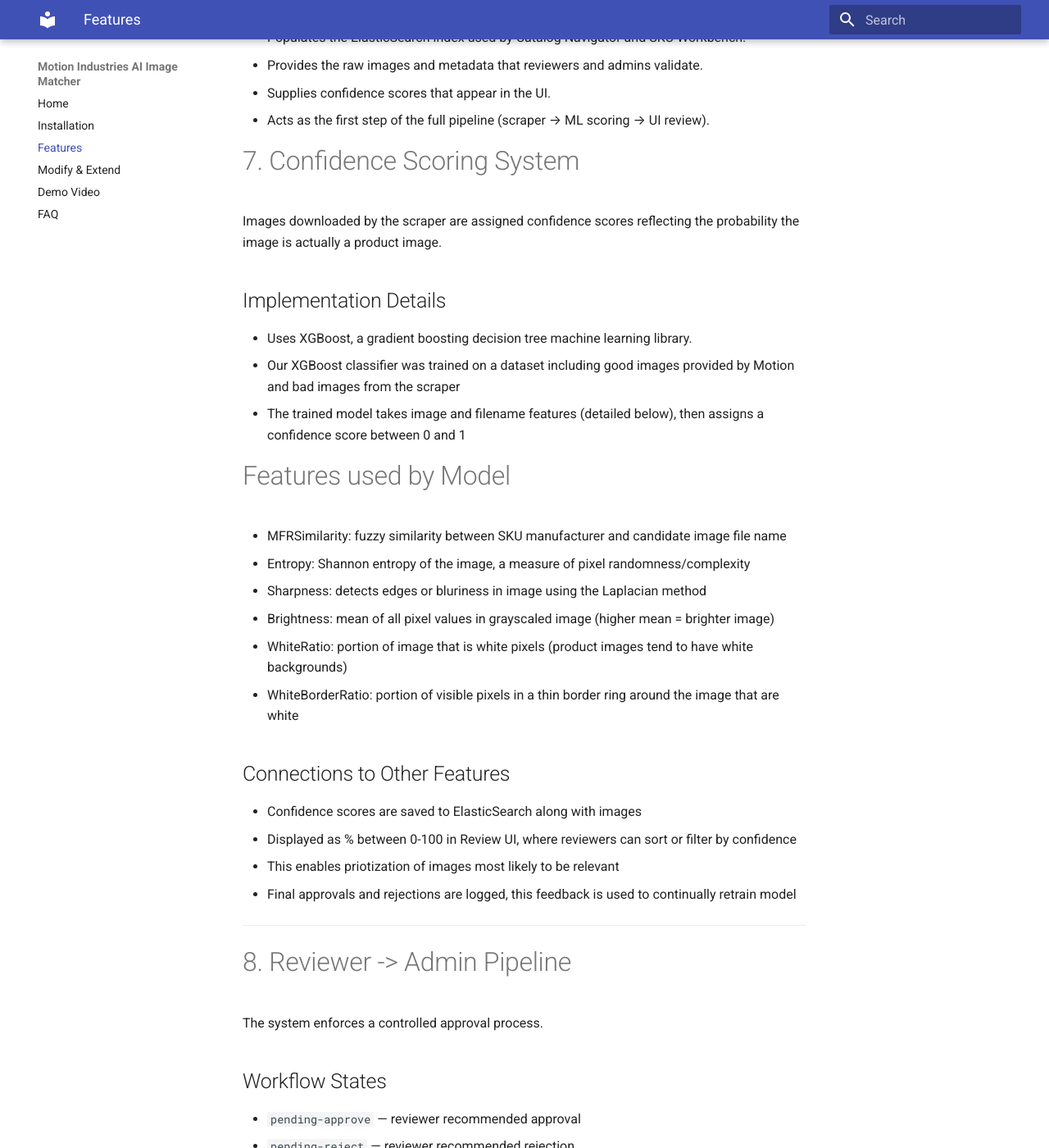
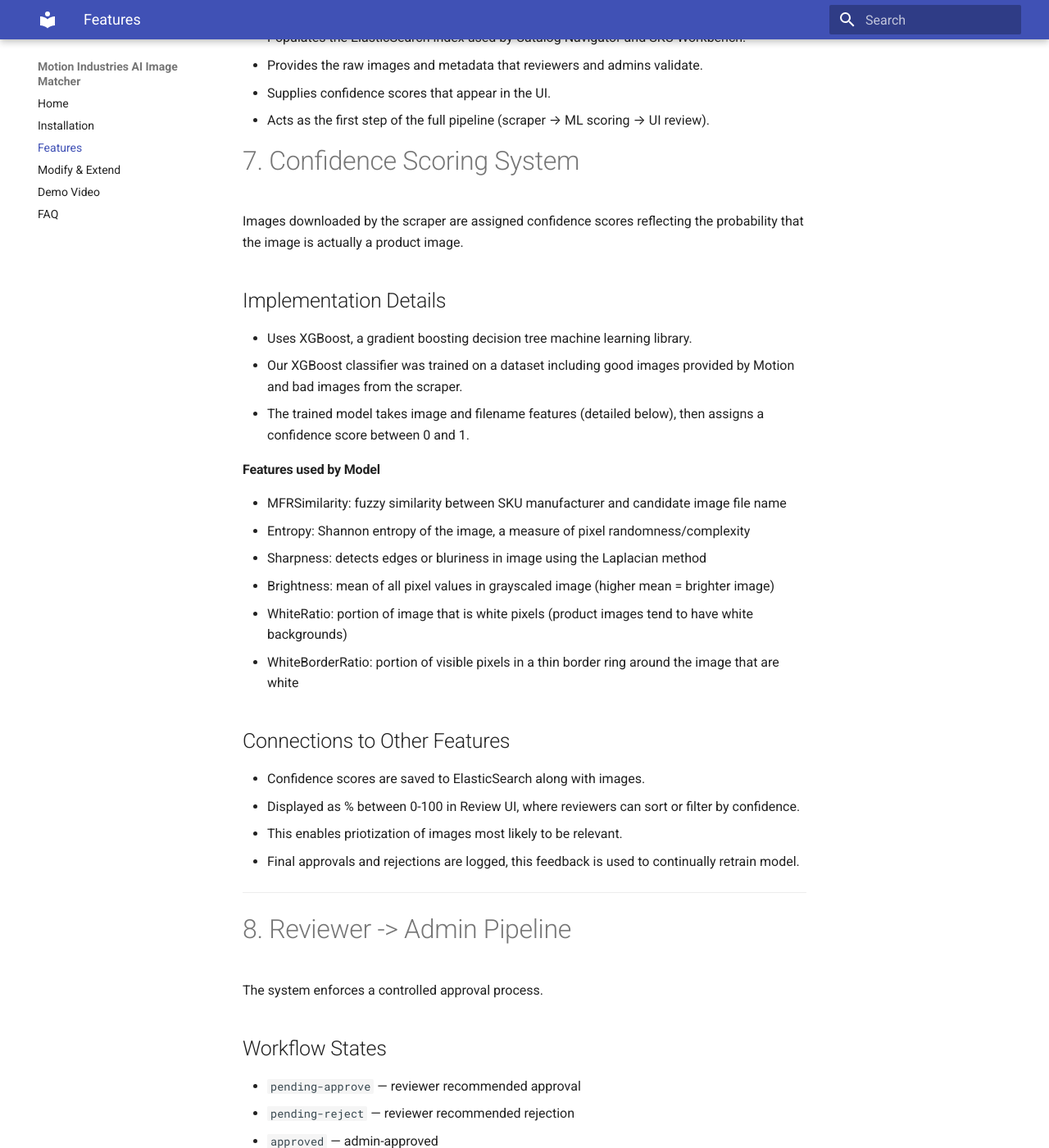
Before and after one commit to cbpricey/Motion-Industries, an MkDocs documentation site: the page built from docs/features.md, in a window 1280 px wide and 1400 px high, scrolled down 5202 px. Shown: the whole window at 82% size. Built offline with MkDocs 1.6.1 and Material for MkDocs 9.7.7, drawn with Linux system fonts in a browser that asks for light colours.

Commit message:
small fixes to docs

```diff
--- a/docs/features.md
+++ b/docs/features.md
@@ -166,14 +166,14 @@
 
 # 7. Confidence Scoring System
 
-Images downloaded by the scraper are assigned confidence scores reflecting the probability the image is actually a product image.
+Images downloaded by the scraper are assigned confidence scores reflecting the probability that the image is actually a product image.
 
 ## Implementation Details
 - Uses XGBoost, a gradient boosting decision tree machine learning library.
-- Our XGBoost classifier was trained on a dataset including good images provided by Motion and bad images from the scraper
-- The trained model takes image and filename features (detailed below), then assigns a confidence score between 0 and 1
+- Our XGBoost classifier was trained on a dataset including good images provided by Motion and bad images from the scraper.
+- The trained model takes image and filename features (detailed below), then assigns a confidence score between 0 and 1.
 
-# Features used by Model
+#### Features used by Model
 - MFRSimilarity: fuzzy similarity between SKU manufacturer and candidate image file name
 - Entropy: Shannon entropy of the image, a measure of pixel randomness/complexity
 - Sharpness: detects edges or bluriness in image using the Laplacian method
@@ -182,10 +182,10 @@
 - WhiteBorderRatio: portion of visible pixels in a thin border ring around the image that are white
 
 ## Connections to Other Features
-- Confidence scores are saved to ElasticSearch along with images
-- Displayed as % between 0-100 in Review UI, where reviewers can sort or filter by confidence
-  - This enables priotization of images most likely to be relevant
-- Final approvals and rejections are logged, this feedback is used to continually retrain model
+- Confidence scores are saved to ElasticSearch along with images.
+- Displayed as % between 0-100 in Review UI, where reviewers can sort or filter by confidence.
+  - This enables priotization of images most likely to be relevant.
+- Final approvals and rejections are logged, this feedback is used to continually retrain model.
 
 ---
 
```
